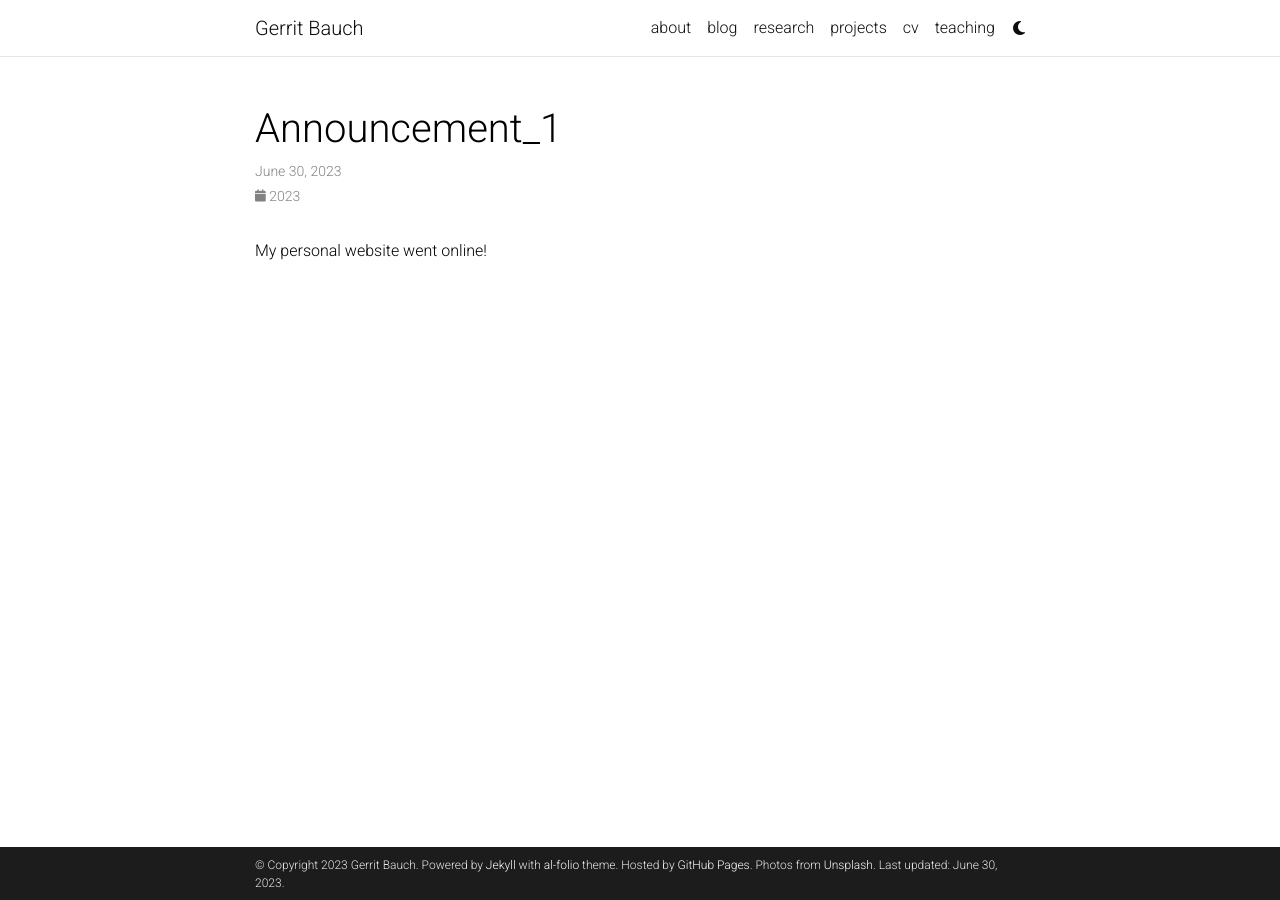
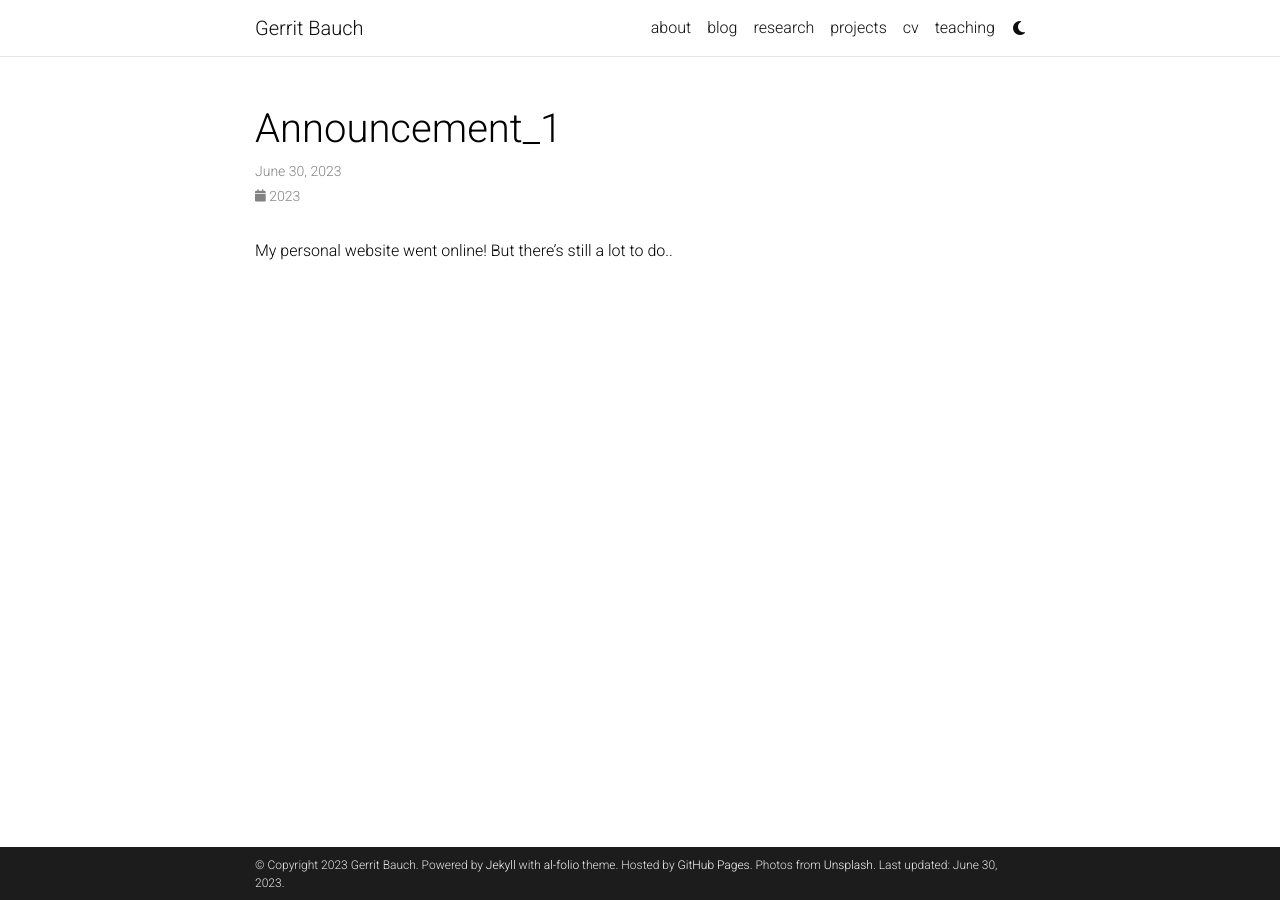
Before and after one commit to gbauch/gbauch.github.io, a Jekyll site: the page built from _news/announcement_1.md, in a window 1280 px wide. Built offline with Jekyll 4.4.1, drawn with Linux system fonts in a browser that asks for light colours; comment, search, counter and statistics services are not loaded; a style sheet for code colours, icons or effects is not loaded.

Commit message:
Update announcement_1.md

```diff
--- a/_news/announcement_1.md
+++ b/_news/announcement_1.md
@@ -5,4 +5,4 @@ inline: true
 related_posts: false
 ---
 
-My personal website went online!
+My personal website went online! But there's still a lot to do..
```
